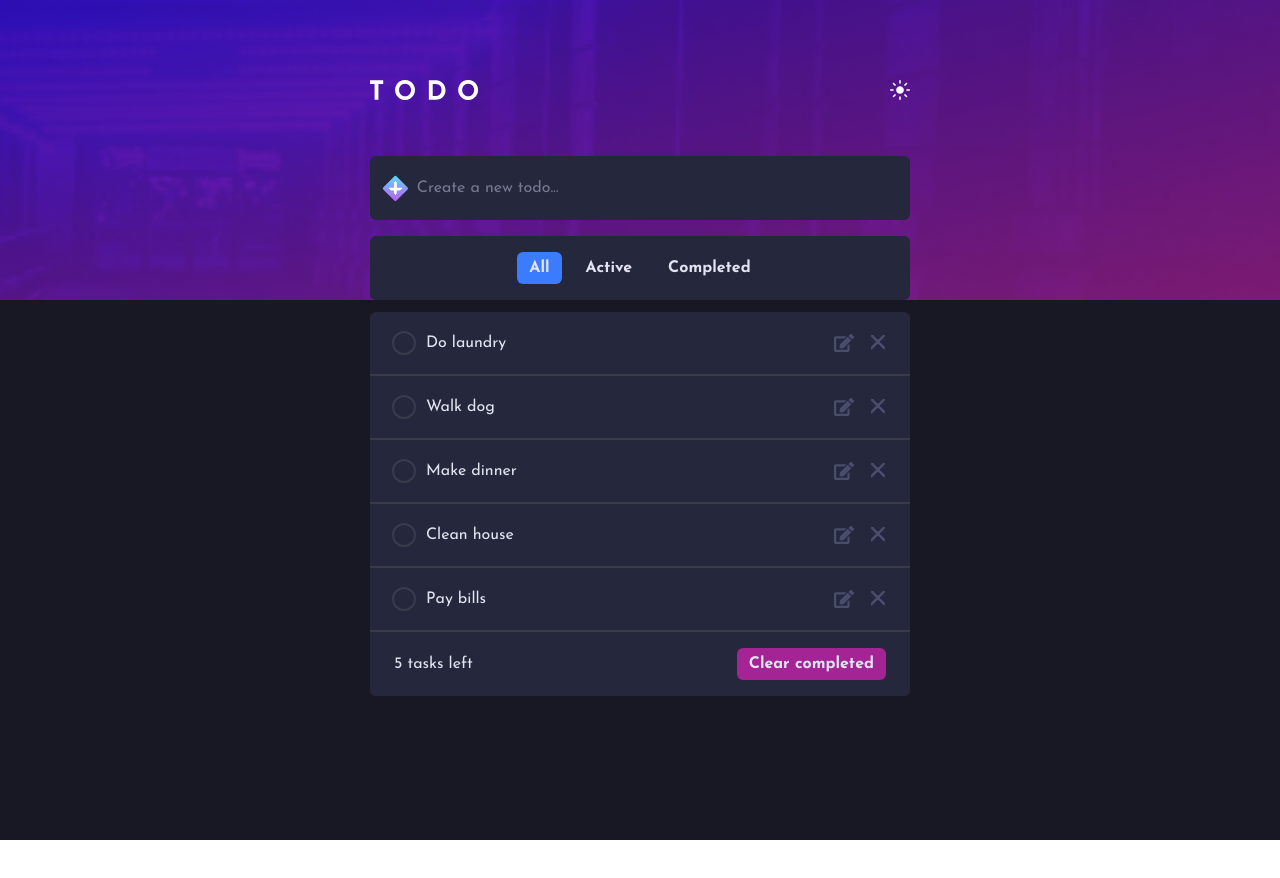
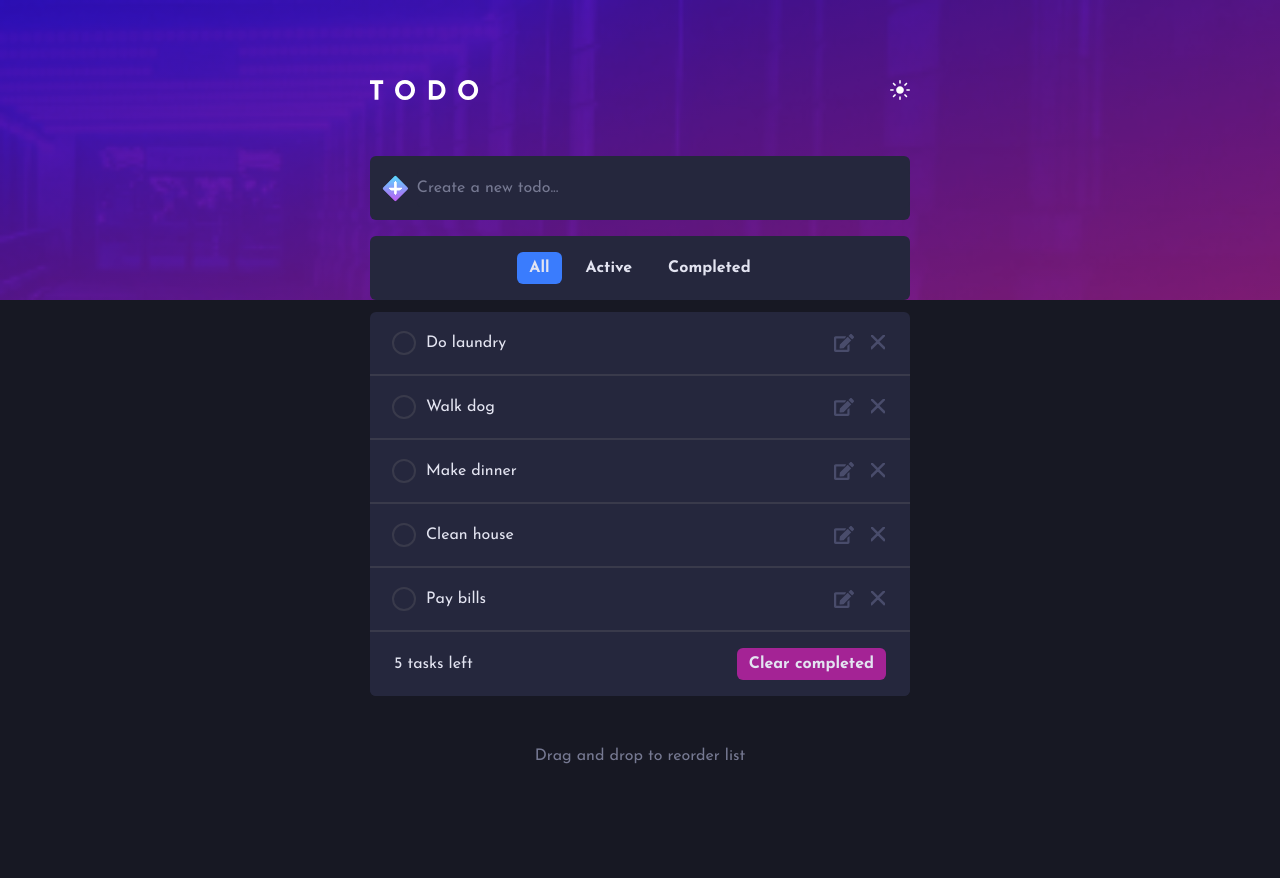
Before and after one commit to abhijithmuthyala/todos-app, a Next.js app: page / in a window 1280 px wide. Shown: the top 878 px of the page. Before the commit the page ends 840 px from the top, so only its background shows below. Built offline with nearby package versions, Linux system fonts and the light colour scheme.

Commit message:
Add dnd hint

```diff
--- a/src/components/todo/TodosFormAndList.jsx
+++ b/src/components/todo/TodosFormAndList.jsx
@@ -114,6 +114,9 @@ export default function TodosFormAndList() {
               </button>
             </div>
           </div>
+          <p className="mt-12 text-center text-neutral-700">
+            Drag and drop to reorder list
+          </p>
         </ContentWrapper>
       </section>
     </div>
```
